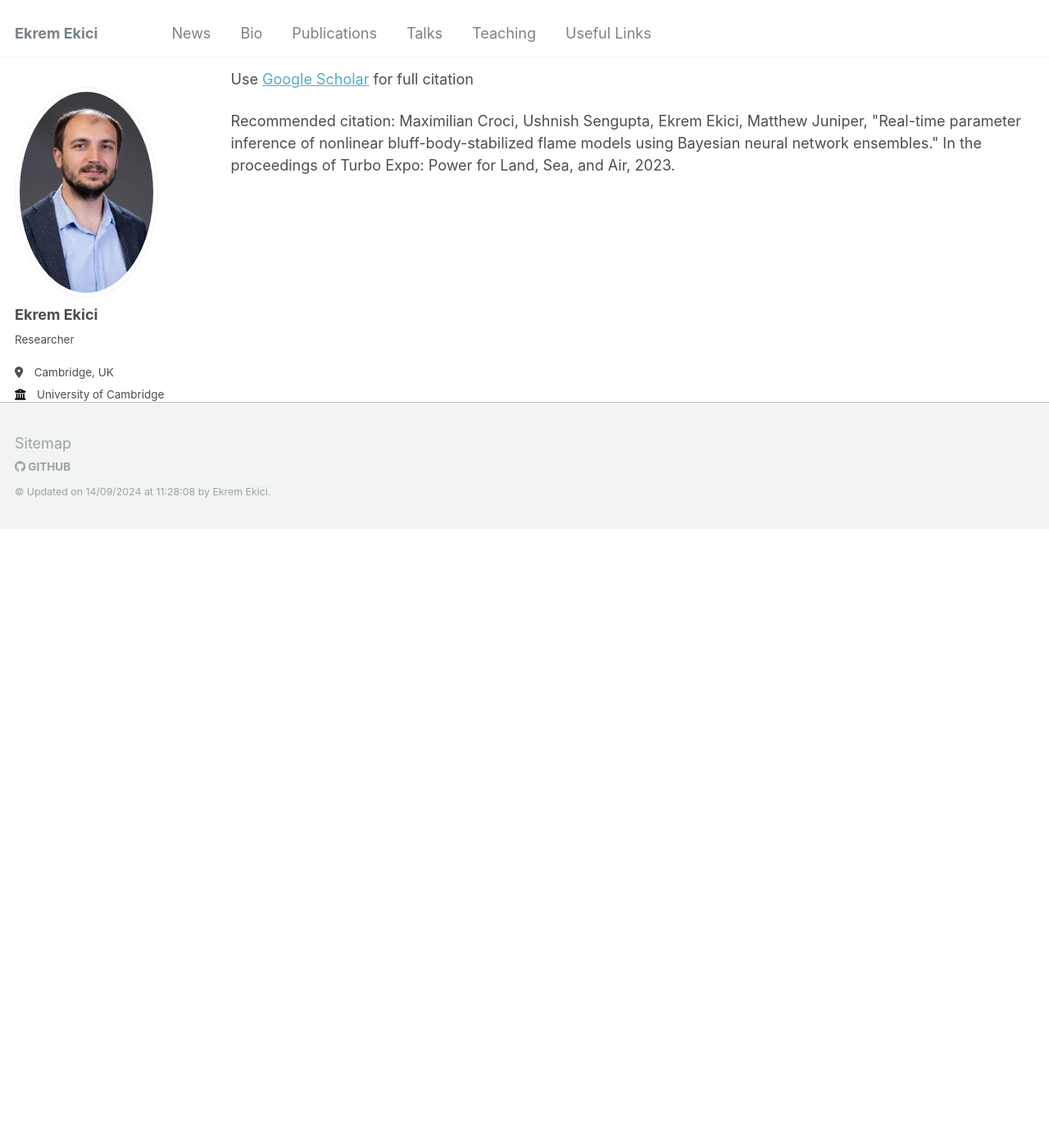
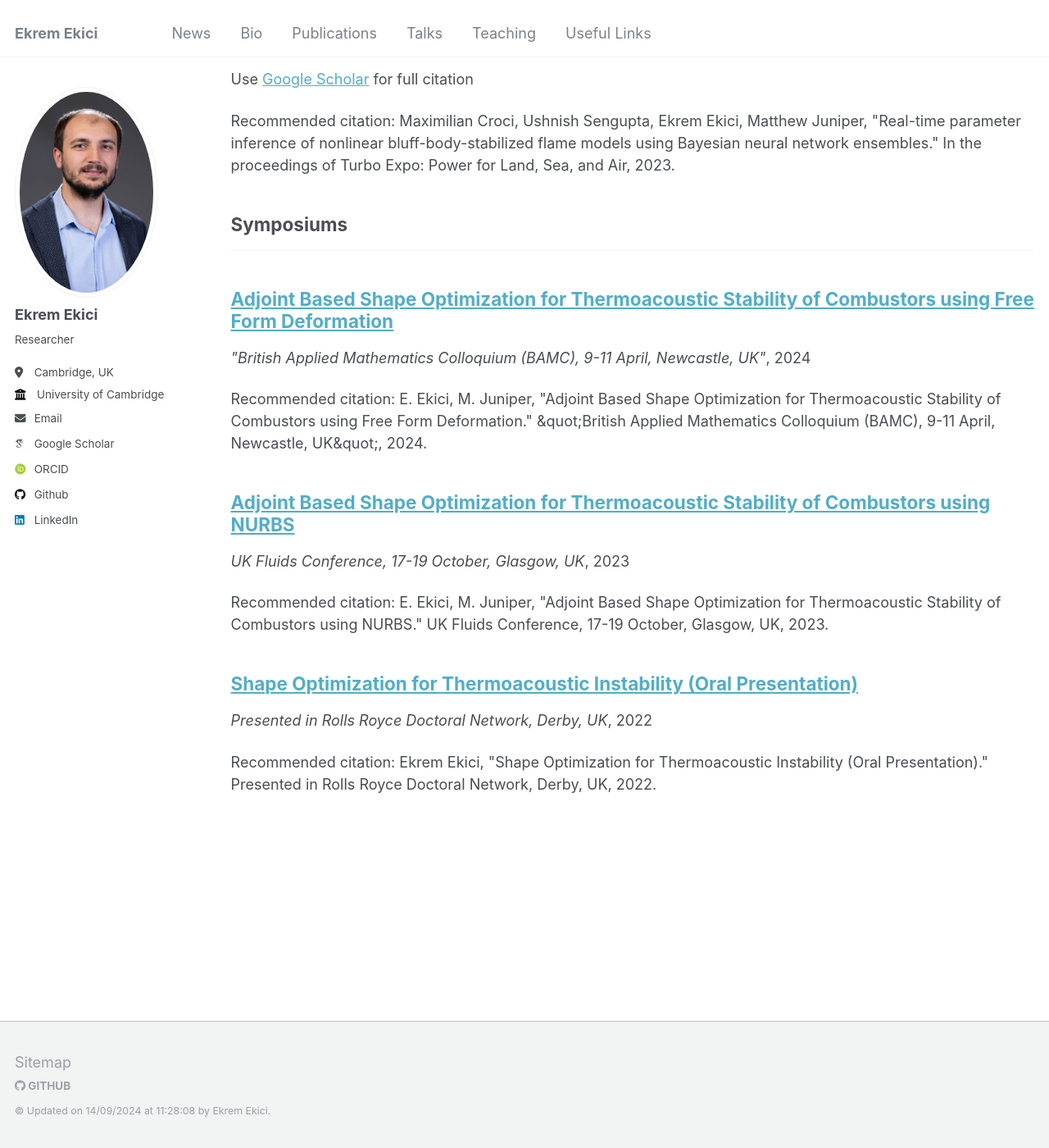
Before and after one commit to ekremekc/ekremekc.github.io, a Jekyll site: the page built from _pages/publications.html, in a window 1280 px wide and 1400 px high, scrolled down 2153 px. Shown: the whole window at 82% size. Built offline with Jekyll 4.4.1, drawn with Linux system fonts in a browser that asks for light colours; some web fonts are replaced; before the commit the page ends 2799 px from its top, so only the background shows below that.

Commit message:
symposiums done

```diff
--- a/_config.yml
+++ b/_config.yml
@@ -79,6 +79,8 @@ publication_category:
     title: 'Journal Articles'
   conferences:
     title: 'Conference Papers'
+  symposiums:
+    title: 'Symposiums'
 
 # Site Settings
 teaser                   :  # filename of teaser fallback teaser image placed in /images/, .e.g. "500x300.png"
--- /dev/null
+++ b/_publications/2022-01-01-Shape-Optimization-for-Thermoacoustic-Instability-Oral-Presentation.md
@@ -0,0 +1,9 @@
+---
+title: "Shape Optimization for Thermoacoustic Instability (Oral Presentation)"
+collection: publications
+category: symposiums
+permalink: /publication/2022-01-01-Shape-Optimization-for-Thermoacoustic-Instability-Oral-Presentation
+date: 2022-01-01
+venue: 'Presented in Rolls Royce Doctoral Network, Derby, UK'
+citation: ' Ekrem Ekici, &quot;Shape Optimization for Thermoacoustic Instability (Oral Presentation).&quot; Presented in Rolls Royce Doctoral Network, Derby, UK, 2022.'
+---
--- /dev/null
+++ b/_publications/2023-01-01-Adjoint-Based-Shape-Optimization-for-Thermoacoustic-Stability-of-Combustors-using-NURBS.md
@@ -0,0 +1,9 @@
+---
+title: "Adjoint Based Shape Optimization for Thermoacoustic Stability of Combustors using NURBS"
+collection: publications
+category: symposiums
+permalink: /publication/2023-01-01-Adjoint-Based-Shape-Optimization-for-Thermoacoustic-Stability-of-Combustors-using-NURBS
+date: 2023-01-01
+venue: 'UK Fluids Conference, 17-19 October, Glasgow, UK'
+citation: ' E. Ekici,  M. Juniper, &quot;Adjoint Based Shape Optimization for Thermoacoustic Stability of Combustors using NURBS.&quot; UK Fluids Conference, 17-19 October, Glasgow, UK, 2023.'
+---
--- /dev/null
+++ b/_publications/2024-01-01-Adjoint-Based-Shape-Optimization-for-Thermoacoustic-Stability-of-Combustors-using-Free-Form-Deformation.md
@@ -0,0 +1,9 @@
+---
+title: "Adjoint Based Shape Optimization for Thermoacoustic Stability of Combustors using Free Form Deformation"
+collection: publications
+category: symposiums
+permalink: /publication/2024-01-01-Adjoint-Based-Shape-Optimization-for-Thermoacoustic-Stability-of-Combustors-using-Free-Form-Deformation
+date: 2024-01-01
+venue: '&quot;British Applied Mathematics Colloquium (BAMC), 9-11 April, Newcastle, UK&quot;'
+citation: ' E. Ekici,  M. Juniper, &quot;Adjoint Based Shape Optimization for Thermoacoustic Stability of Combustors using Free Form Deformation.&quot; &amp;quot;British Applied Mathematics Colloquium (BAMC), 9-11 April, Newcastle, UK&amp;quot;, 2024.'
+---
```
Also changed, not shown: markdown_generator/pubsFromBib.py (+11 -0 lines), markdown_generator/symposiums.bib (added, +20 -0 lines).
